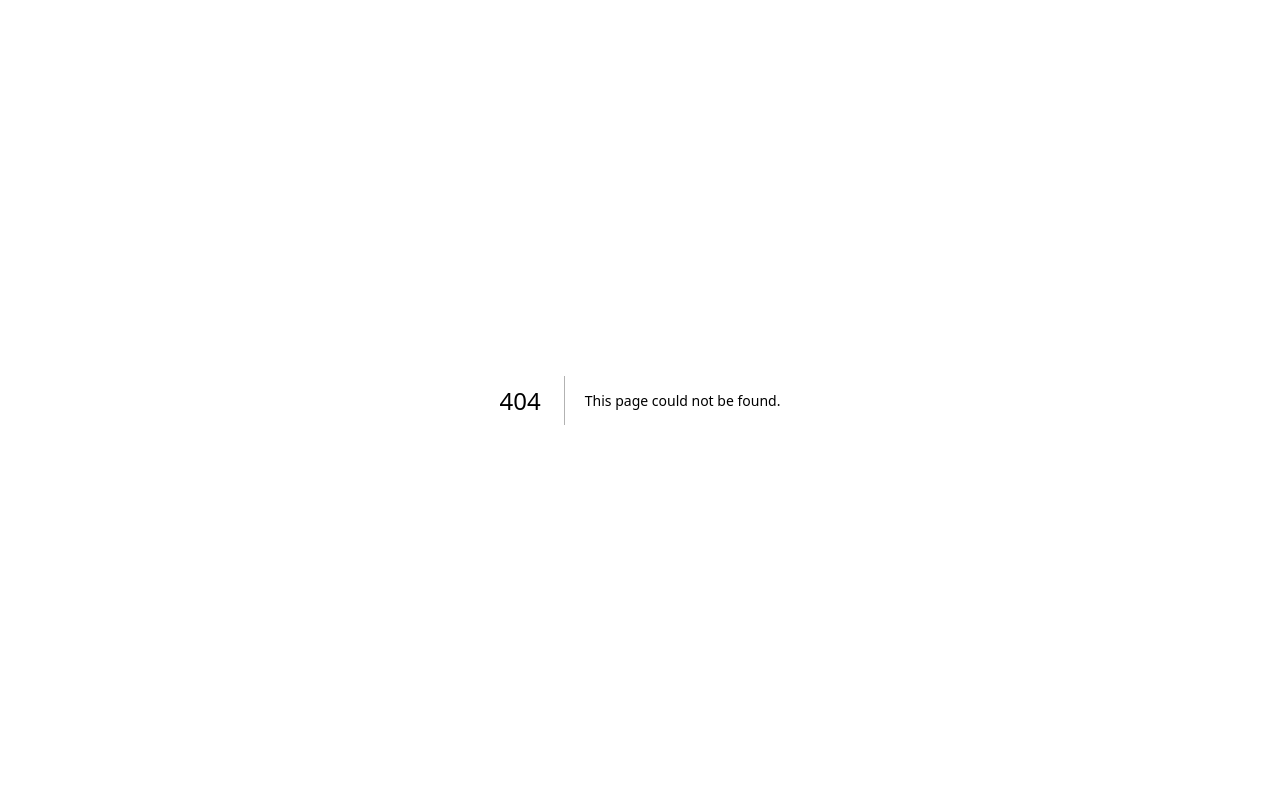
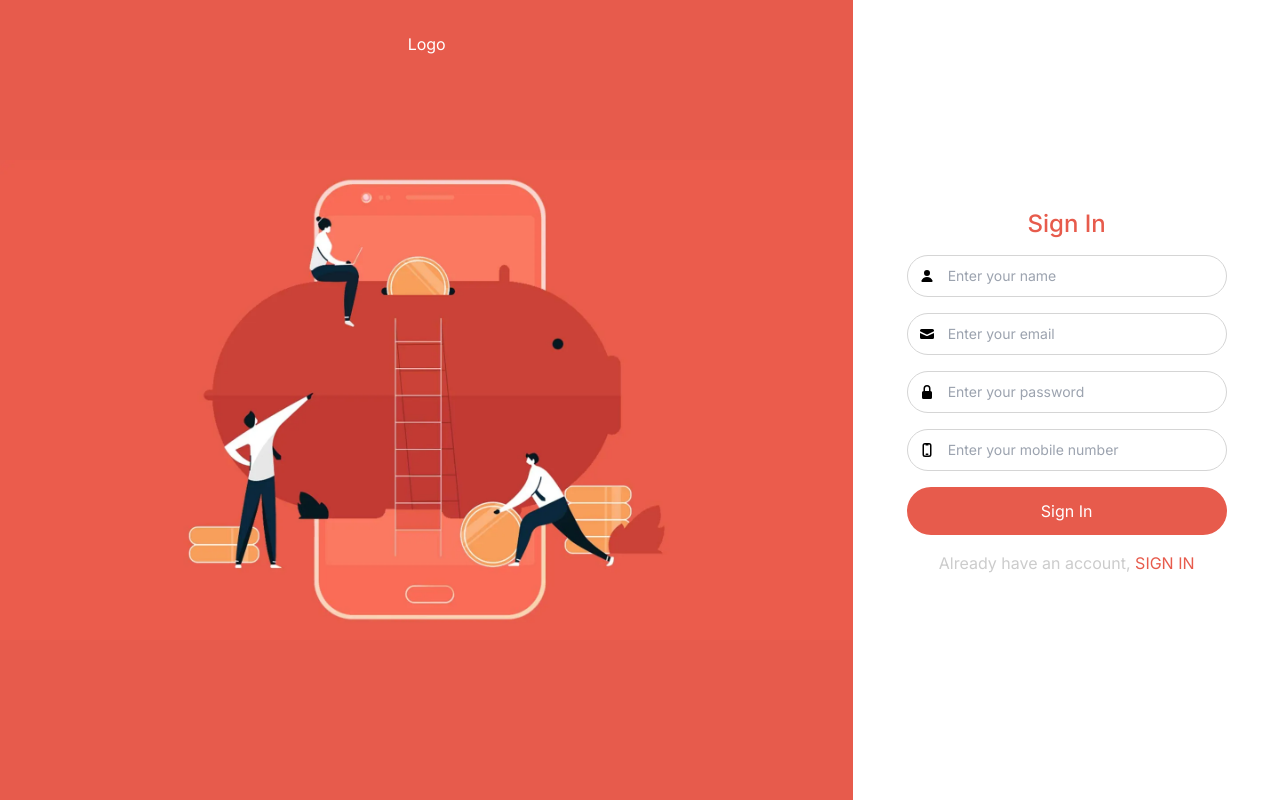
Before and after one commit to Karanpaul85/expencesapp, a Next.js app: page /register in a window 1280 px wide. Before the commit this address had no page. Built offline with nearby package versions, Linux system fonts and the light colour scheme.

Commit message:
create registor page

```diff
--- /dev/null
+++ b/src/app/register/page.jsx
@@ -0,0 +1,114 @@
+"use client";
+
+import Link from "next/link";
+
+const Register = () => {
+  return (
+    <main className="flex min-h-screen flex-col lg:flex-row items-center">
+      <div className="flex flex-auto bg-[url('/images/homeBg.webp')] bg-primaryRed bg-contain bg-no-repeat bg-center w-full lg:min-h-screen lg:w-2/3 justify-center text-primaryWhite p-8">
+        <Link href="/">Logo</Link>
+      </div>
+      <div className="flex flex-col items-center justify-center lg:w-1/3 w-full h-full lg:min-h-screen p-8 rounded-t-2xl bg-white -mt-4 bg-primaryWhite">
+        <h1 className="w-full text-center text-primaryRed text-2xl font-medium leading-tight mb-4">
+          Sign In
+        </h1>
+        <form className="flex flex-col items-center w-full">
+          <div className="relative w-full mb-4  max-w-xs">
+            <div className="flex absolute inset-y-0 left-0 items-center pl-3 pointer-events-none">
+              <svg
+                xmlns="http://www.w3.org/2000/svg"
+                viewBox="0 0 16 16"
+                fill="currentColor"
+                className="w-4 h-4"
+              >
+                <path d="M8 8a3 3 0 1 0 0-6 3 3 0 0 0 0 6ZM12.735 14c.618 0 1.093-.561.872-1.139a6.002 6.002 0 0 0-11.215 0c-.22.578.254 1.139.872 1.139h9.47Z" />
+              </svg>
+            </div>
+            <input
+              type="text"
+              className="rounded-3xl border border-lightGrey text-gray-900 text-sm focus:ring-blue-500 focus:border-blue-500 block w-full pl-10 p-2.5  dark:bg-gray-700 dark:border-gray-600 dark:placeholder-gray-400 dark:text-white dark:focus:ring-blue-500 dark:focus:border-blue-500"
+              placeholder="Enter your name"
+              required=""
+            ></input>
+          </div>
+          <div className="relative w-full mb-4  max-w-xs">
+            <div className="flex absolute inset-y-0 left-0 items-center pl-3 pointer-events-none">
+              <svg
+                xmlns="http://www.w3.org/2000/svg"
+                viewBox="0 0 16 16"
+                fill="currentColor"
+                className="w-4 h-4"
+              >
+                <path d="M2.5 3A1.5 1.5 0 0 0 1 4.5v.793c.026.009.051.02.076.032L7.674 8.51c.206.1.446.1.652 0l6.598-3.185A.755.755 0 0 1 15 5.293V4.5A1.5 1.5 0 0 0 13.5 3h-11Z" />
+                <path d="M15 6.954 8.978 9.86a2.25 2.25 0 0 1-1.956 0L1 6.954V11.5A1.5 1.5 0 0 0 2.5 13h11a1.5 1.5 0 0 0 1.5-1.5V6.954Z" />
+              </svg>
+            </div>
+            <input
+              type="text"
+              className="rounded-3xl border border-lightGrey text-gray-900 text-sm focus:ring-blue-500 focus:border-blue-500 block w-full pl-10 p-2.5  dark:bg-gray-700 dark:border-gray-600 dark:placeholder-gray-400 dark:text-white dark:focus:ring-blue-500 dark:focus:border-blue-500"
+              placeholder="Enter your email"
+              required=""
+            ></input>
+          </div>
+          <div className="relative w-full mb-4  max-w-xs">
+            <div className="flex absolute inset-y-0 left-0 items-center pl-3 pointer-events-none">
+              <svg
+                xmlns="http://www.w3.org/2000/svg"
+                viewBox="0 0 16 16"
+                fill="currentColor"
+                className="w-4 h-4"
+              >
+                <path
+                  fillRule="evenodd"
+                  d="M8 1a3.5 3.5 0 0 0-3.5 3.5V7A1.5 1.5 0 0 0 3 8.5v5A1.5 1.5 0 0 0 4.5 15h7a1.5 1.5 0 0 0 1.5-1.5v-5A1.5 1.5 0 0 0 11.5 7V4.5A3.5 3.5 0 0 0 8 1Zm2 6V4.5a2 2 0 1 0-4 0V7h4Z"
+                  clipRule="evenodd"
+                />
+              </svg>
+            </div>
+            <input
+              type="password"
+              className="rounded-3xl border border-lightGrey text-gray-900 text-sm focus:ring-blue-500 focus:border-blue-500 block w-full pl-10 p-2.5  dark:bg-gray-700 dark:border-gray-600 dark:placeholder-gray-400 dark:text-white dark:focus:ring-blue-500 dark:focus:border-blue-500"
+              placeholder="Enter your password"
+              required=""
+            ></input>
+          </div>
+          <div className="relative w-full mb-4  max-w-xs">
+            <div className="flex absolute inset-y-0 left-0 items-center pl-3 pointer-events-none">
+              <svg
+                xmlns="http://www.w3.org/2000/svg"
+                viewBox="0 0 16 16"
+                fill="currentColor"
+                className="w-4 h-4"
+              >
+                <path d="M7.25 11.5a.75.75 0 0 0 0 1.5h1.5a.75.75 0 0 0 0-1.5h-1.5Z" />
+                <path
+                  fillRule="evenodd"
+                  d="M6 1a2.5 2.5 0 0 0-2.5 2.5v9A2.5 2.5 0 0 0 6 15h4a2.5 2.5 0 0 0 2.5-2.5v-9A2.5 2.5 0 0 0 10 1H6Zm4 1.5h-.5V3a.5.5 0 0 1-.5.5H7a.5.5 0 0 1-.5-.5v-.5H6a1 1 0 0 0-1 1v9a1 1 0 0 0 1 1h4a1 1 0 0 0 1-1v-9a1 1 0 0 0-1-1Z"
+                  clipRule="evenodd"
+                />
+              </svg>
+            </div>
+            <input
+              type="tel"
+              className="rounded-3xl border border-lightGrey text-gray-900 text-sm focus:ring-blue-500 focus:border-blue-500 block w-full pl-10 p-2.5  dark:bg-gray-700 dark:border-gray-600 dark:placeholder-gray-400 dark:text-white dark:focus:ring-blue-500 dark:focus:border-blue-500"
+              placeholder="Enter your mobile number"
+              required=""
+            ></input>
+          </div>
+          <div className="relative w-full mb-4 text-center">
+            <button className="transition hover:bg-primaryRedHover w-full bg-primaryRed text-center p-3 rounded-3xl text-primaryWhite  max-w-xs">
+              Sign In
+            </button>
+          </div>
+        </form>
+        <div className="w-full text-center text-darkgrey">
+          Already have an account,{" "}
+          <Link href="/login" className="uppercase text-primaryRed">
+            Sign In
+          </Link>
+        </div>
+      </div>
+    </main>
+  );
+};
+export default Register;
```
